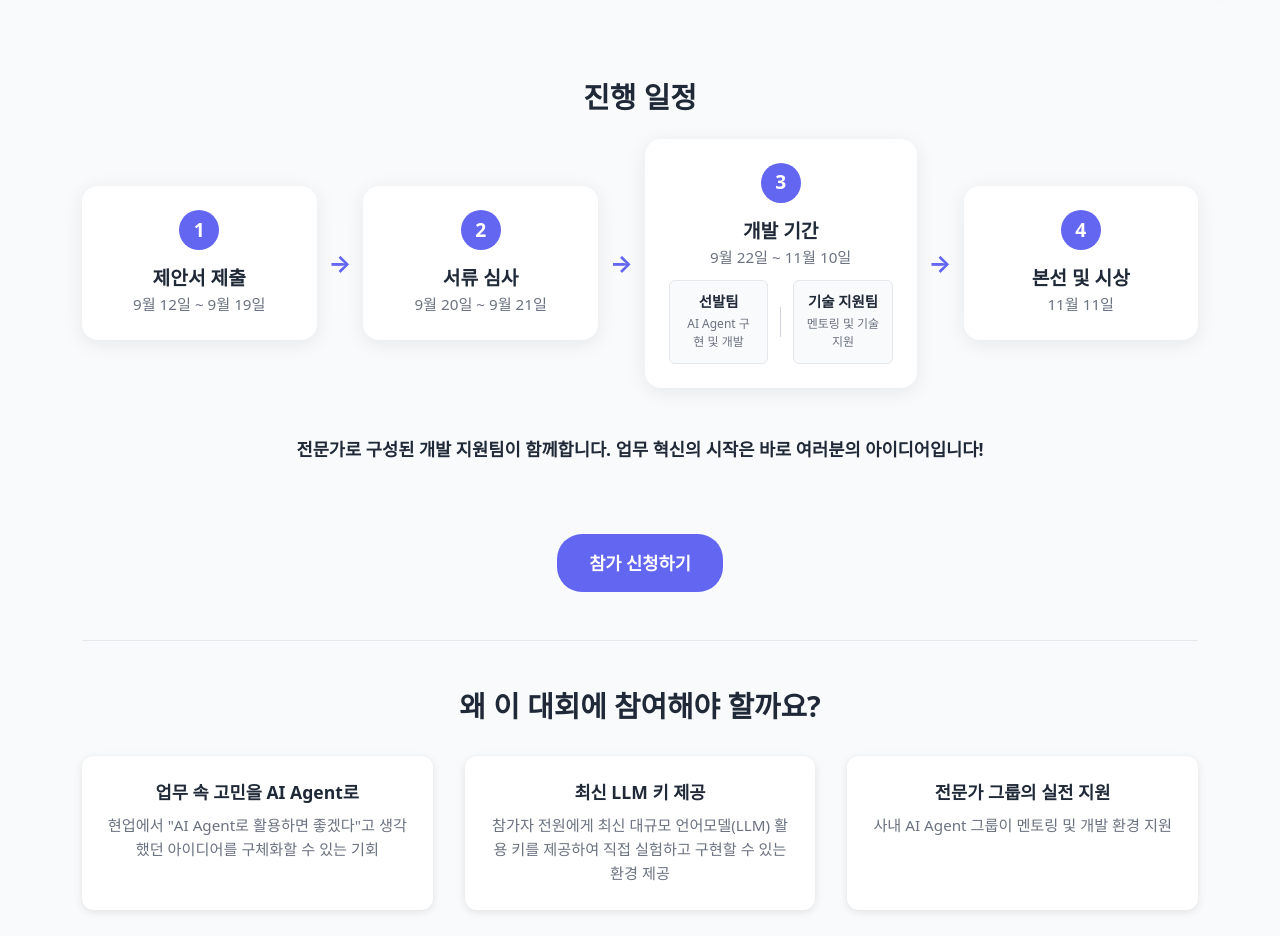
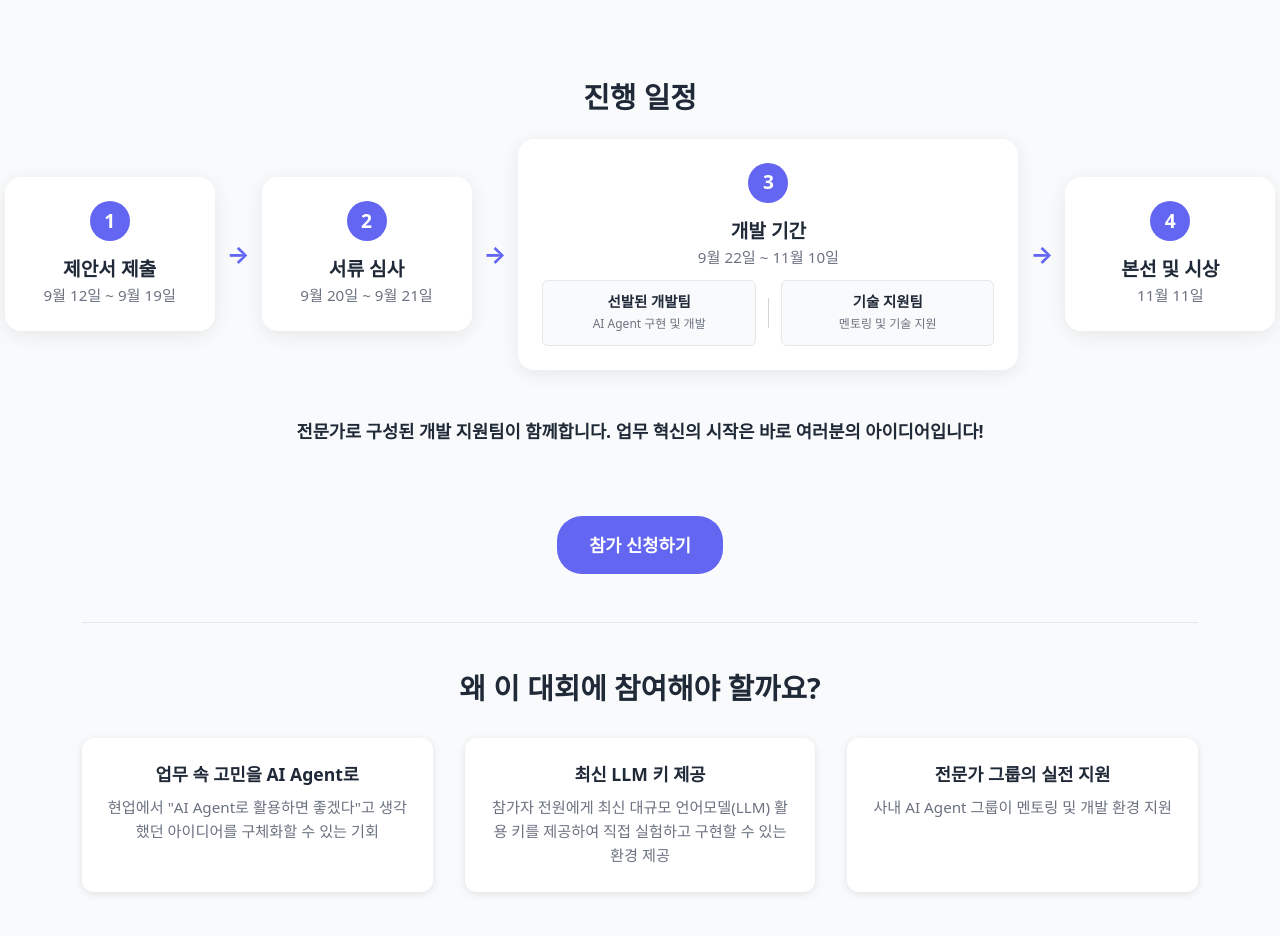
Before and after one commit to JuyoungKimmy-Kim/conference, a React (Create React App) app in the folder frontend/: page / in a window 1280 px wide. Shown: the part 800-1736 px from the top of the page. Built offline with nearby package versions, Linux system fonts and the light colour scheme.

Commit message:
modify progress

```diff
--- a/frontend/src/pages/Home.css
+++ b/frontend/src/pages/Home.css
@@ -323,7 +323,7 @@
   padding: 1.5rem;
   box-shadow: 0 4px 20px rgba(0, 0, 0, 0.08);
   text-align: center;
-  min-width: 180px;
+  min-width: 210px;
   flex: 1;
   position: relative;
   transition: transform 0.2s ease, box-shadow 0.2s ease;
@@ -369,10 +369,9 @@
   flex-shrink: 0;
 }
 
-/* 개발 기간 특별 스타일 */
 .development-phase {
-  min-width: 250px;
-  flex: 1.2;
+  min-width: 500px;
+  flex: 1.3;
 }
 
 .development-teams {
--- a/frontend/src/pages/Home.js
+++ b/frontend/src/pages/Home.js
@@ -127,7 +127,7 @@ const Home = () => {
                   {/* 개발팀과 기술지원팀으로 나누기 */}
                   <div className="development-teams">
                     <div className="team-section">
-                      <h5 className="team-title">선발팀</h5>
+                      <h5 className="team-title">선발된 개발팀</h5>
                       <p className="team-description">AI Agent 구현 및 개발</p>
                     </div>
                     <div className="team-divider"></div>
```
